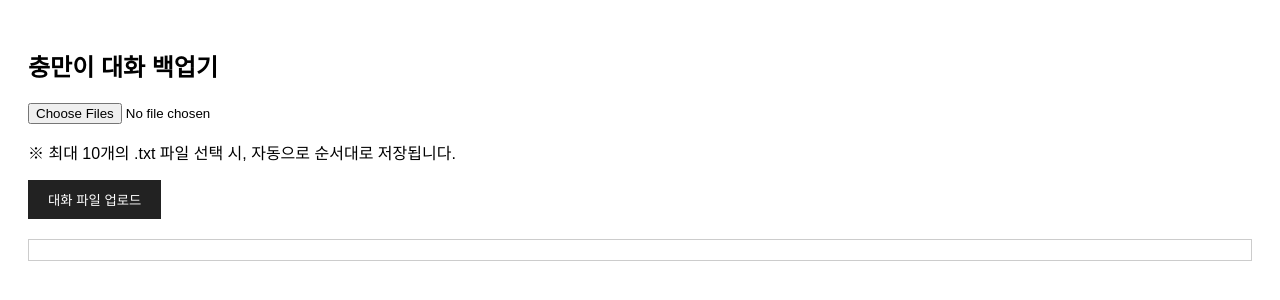
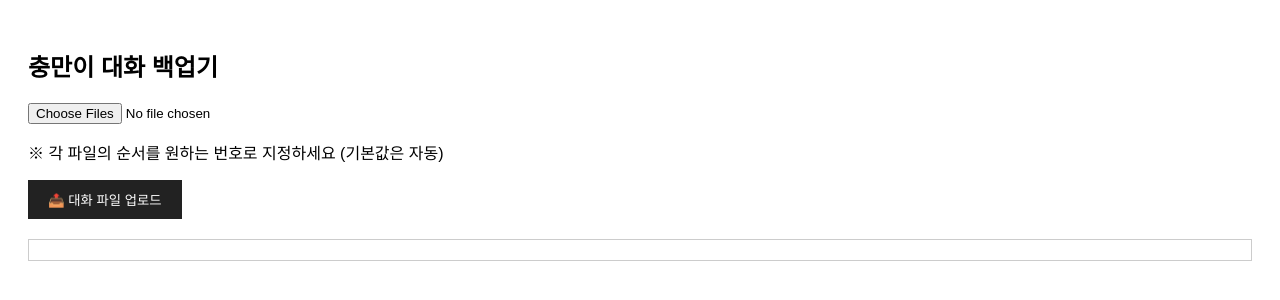
Before and after one commit to Aerinyjoo/GPT-console, a website: page public/index.html in a window 1280 px wide. Drawn offline with Linux system fonts and the light colour scheme.

Commit message:
Update index.html

```diff
--- a/public/index.html
+++ b/public/index.html
@@ -9,11 +9,12 @@
   <h2>충만이 대화 백업기</h2>
 
   <input type="file" id="fileInput" accept=".txt" multiple />
-  <p>※ 최대 10개의 .txt 파일 선택 시, 자동으로 순서대로 저장됩니다.</p>
+  <p>※ 각 파일의 순서를 원하는 번호로 지정하세요 (기본값은 자동)</p>
 
-  <button onclick="uploadFiles()">대화 파일 업로드</button>
+  <div id="fileList"></div>
+  <button onclick="uploadFiles()">📤 대화 파일 업로드</button>
+
   <div id="result"></div>
-
   <script src="script.js"></script>
 </body>
 </html>
```
